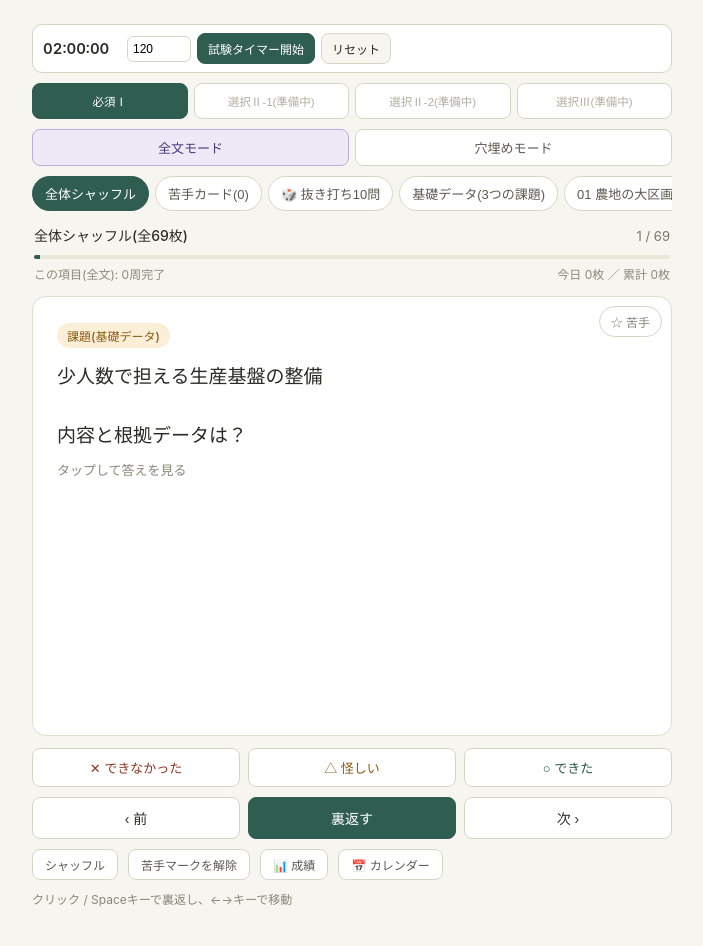
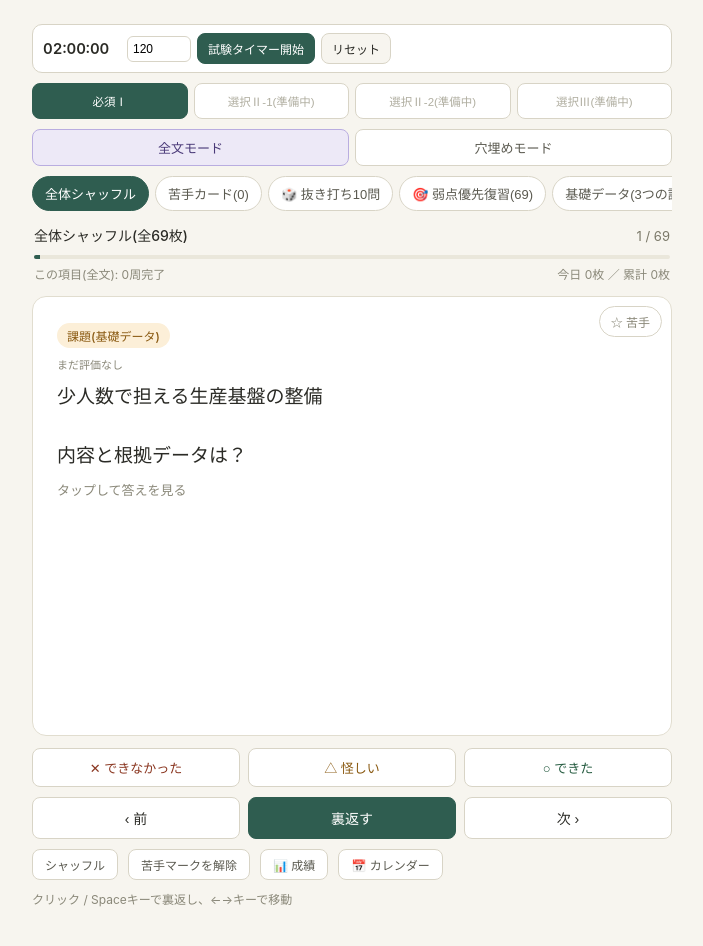
Before and after one commit to harashintarou19880628-tech/gijutsushi, a plain HTML site: page index.html in a window 1280 px wide. Shown: the whole page, without its empty margins (288-991 px from the left). Drawn offline with Linux system fonts and the light colour scheme.

Commit message:
Add files via upload

```diff
--- a/index.html
+++ b/index.html
@@ -121,7 +121,8 @@ body{margin:0;padding:1rem;background:#F7F5EF;}
 #fc-card.flipped #fc-card-inner{transform:rotateY(180deg);}
 .fc-face{position:absolute;inset:0;backface-visibility:hidden;background:#FFFFFF;border:0.5px solid #E1DDCF;border-radius:14px;padding:26px 24px;display:flex;flex-direction:column;box-sizing:border-box;overflow-y:auto;-webkit-overflow-scrolling:touch;}
 .fc-face-back{transform:rotateY(180deg);}
-.fc-pill{align-self:flex-start;font-size:12px;padding:4px 10px;border-radius:999px;font-weight:500;margin-bottom:14px;}
+.fc-pill{align-self:flex-start;font-size:12px;padding:4px 10px;border-radius:999px;font-weight:500;margin-bottom:8px;}
+.fc-card-accuracy{font-size:11px;color:#8a8879;margin-bottom:10px;}
 .fc-front-title{font-size:19px;font-weight:500;line-height:1.55;}
 .fc-cloze-heading{font-size:13px;color:#8a8879;font-weight:500;margin-bottom:12px;}
 .fc-front-sub{font-size:13px;color:#8a8879;margin-top:10px;}
@@ -197,6 +198,7 @@ body{margin:0;padding:1rem;background:#F7F5EF;}
   #fc-progress-bar{background:#4C8A76;}
   .fc-face{background:#1E1E1A;border-color:#3A3A34;}
   .fc-front-sub{color:#8f8d7f;}
+  .fc-card-accuracy{color:#8f8d7f;}
   .fc-cloze-heading{color:#8f8d7f;}
   .fc-back-text{color:#EDEBE2;}
   .fc-back-note{color:#8f8d7f;border-top-color:#2C2C27;}
@@ -454,8 +456,24 @@ function buildQuizDeck(subjectId){
   }
   return {id: subjectId + '-quiz', subject: subjectId, title: '🎲 抜き打ち10問', cards: quizCache[subjectId]};
 }
+function weaknessScore(cardId){
+  var t = cardTallyFor(cardId, currentMode);
+  var total = t.ok + t.meh + t.bad;
+  if (total === 0) return { score: 0.5, total: 0 };
+  return { score: (t.bad * 2 + t.meh * 1) / total, total: total };
+}
+function buildWeakPriorityDeck(subjectId){
+  var all = buildAllDeck(subjectId);
+  var scored = all.cards.map(function(cd){
+    var w = weaknessScore(cd.id);
+    return { card: cd, score: w.score, total: w.total };
+  }).filter(function(x){ return x.total === 0 || x.score > 0; });
+  scored.sort(function(a, b){ return b.score - a.score; });
+  var cards = scored.map(function(x){ return x.card; });
+  return {id: subjectId + '-priority', subject: subjectId, title: '🎯 弱点優先復習(' + cards.length + ')', cards: cards};
+}
 function getDeckList(subjectId){
-  return [buildAllDeck(subjectId), buildWeakDeck(subjectId), buildQuizDeck(subjectId)].concat(topicDecksFor(subjectId));
+  return [buildAllDeck(subjectId), buildWeakDeck(subjectId), buildQuizDeck(subjectId), buildWeakPriorityDeck(subjectId)].concat(topicDecksFor(subjectId));
 }
 
 function sessionKey(subj, mode){ return subj + ':' + mode; }
@@ -486,16 +504,16 @@ function ensureSession(subj, mode){
   return sess;
 }
 
+var completions = {};
+var ratings = {};
+var dailyLog = {};
+var totalReviews = 0;
+
 var currentSubject = 'hisu1';
 var currentMode = 'full';
 var state = ensureSession(currentSubject, currentMode);
 var flipped = false;
 var revealed = new Set();
-
-var completions = {};
-var ratings = {};
-var dailyLog = {};
-var totalReviews = 0;
 
 function todayDateStr(d){
   d = d || new Date();
@@ -634,11 +652,6 @@ function markVisitedCurrent(){
   if (!card) return;
   state.visited.add(card.id);
 
-  totalReviews++;
-  var today = todayDateStr();
-  dailyLog[today] = (dailyLog[today] || 0) + 1;
-  saveTotals();
-
   if (deck.cards.length > 0 && state.visited.size >= deck.cards.length){
     var key = deck.id + ':' + currentMode;
     completions[key] = (completions[key] || 0) + 1;
@@ -656,6 +669,22 @@ function rateCurrent(grade){
   if (!ratings[key]) ratings[key] = { ok: 0, meh: 0, bad: 0 };
   ratings[key][grade]++;
   saveRatings();
+
+  totalReviews++;
+  var today = todayDateStr();
+  dailyLog[today] = (dailyLog[today] || 0) + 1;
+  saveTotals();
+
+  if (deck.id === currentSubject + '-priority'){
+    var refreshed = getDeckList(currentSubject)[state.deckIdx];
+    var n = refreshed.cards.length;
+    var newOrder = []; for (var i = 0; i < n; i++) newOrder.push(i);
+    state.order = newOrder;
+    var foundIdx = refreshed.cards.findIndex(function(cd){ return cd.id === card.id; });
+    state.pos = n > 0 ? (foundIdx >= 0 ? foundIdx : Math.min(state.pos, n - 1)) : 0;
+  }
+
+  render();
   var btn = document.querySelector('.fc-rate-btn[data-grade="' + grade + '"]');
   if (btn){
     btn.classList.add('flash');
@@ -962,17 +991,23 @@ function render(){
   var pillFg = dark ? meta.fgDark : meta.fg;
   var pillStyle = 'background:' + pillBg + ';color:' + pillFg + ';';
 
+  var tally = cardTallyFor(card.id, currentMode);
+  var tallyTotal = tally.ok + tally.meh + tally.bad;
+  var accuracyHtml = '<div class="fc-card-accuracy">' +
+    (tallyTotal > 0 ? '正答率: ' + Math.round((tally.ok / tallyTotal) * 100) + '% (' + tallyTotal + '回評価)' : 'まだ評価なし') +
+    '</div>';
+
   front.innerHTML = currentMode === 'cloze'
-    ? '<span class="fc-pill" style="' + pillStyle + '">' + meta.label + '</span>' +
+    ? '<span class="fc-pill" style="' + pillStyle + '">' + meta.label + '</span>' + accuracyHtml +
       '<div class="fc-cloze-heading">' + escapeHtml(card.front.split('\n')[0]) + '</div>' +
       '<div class="fc-back-text">' + buildClozeHtml(card) + '</div>' +
       '<div class="fc-front-sub">タップして単語を確認 / 裏返すと全文表示</div>'
-    : '<span class="fc-pill" style="' + pillStyle + '">' + meta.label + '</span>' +
+    : '<span class="fc-pill" style="' + pillStyle + '">' + meta.label + '</span>' + accuracyHtml +
       '<div class="fc-front-title">' + escapeHtml(card.front) + '</div>' +
       '<div class="fc-front-sub">タップして答えを見る</div>';
 
   back.innerHTML =
-    '<span class="fc-pill" style="' + pillStyle + '">' + meta.label + '</span>' +
+    '<span class="fc-pill" style="' + pillStyle + '">' + meta.label + '</span>' + accuracyHtml +
     '<div class="fc-back-text">' + escapeHtml(stripCloze(card.back)) + '</div>' +
     (card.note ? '<div class="fc-back-note">' + escapeHtml(card.note) + '</div>' : '');
 
```
